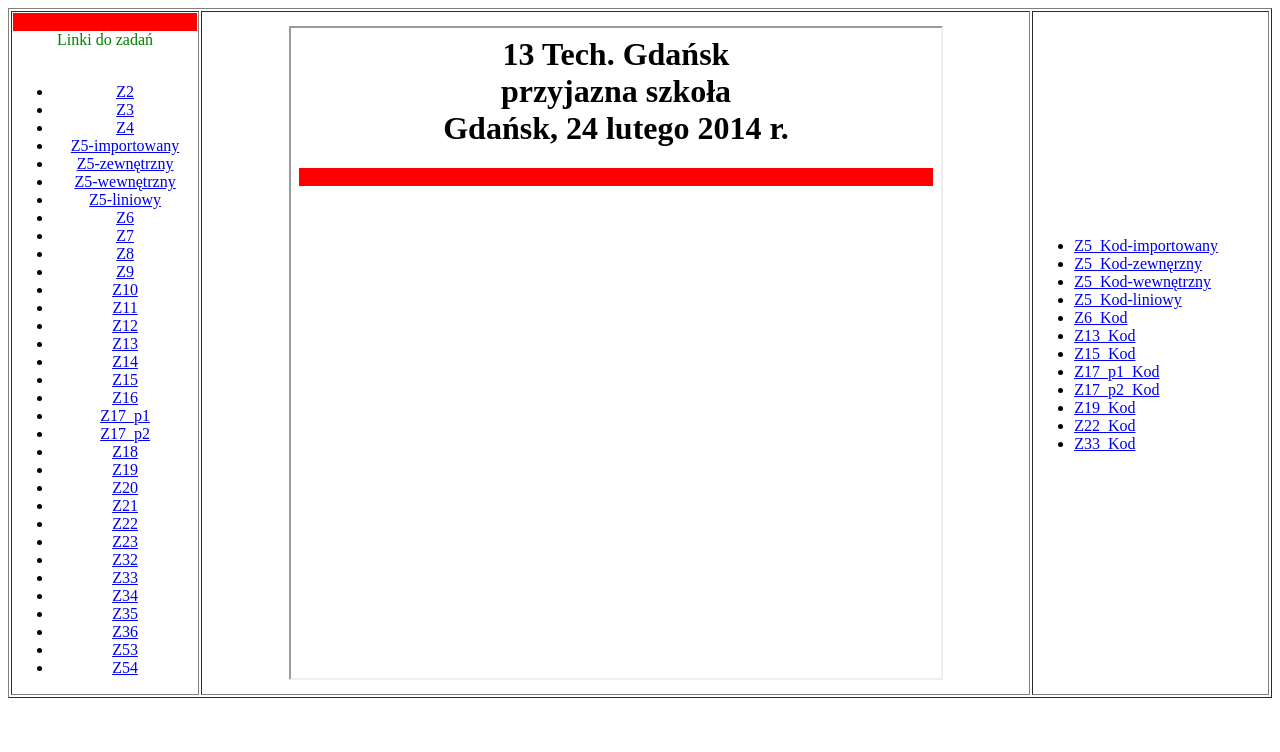
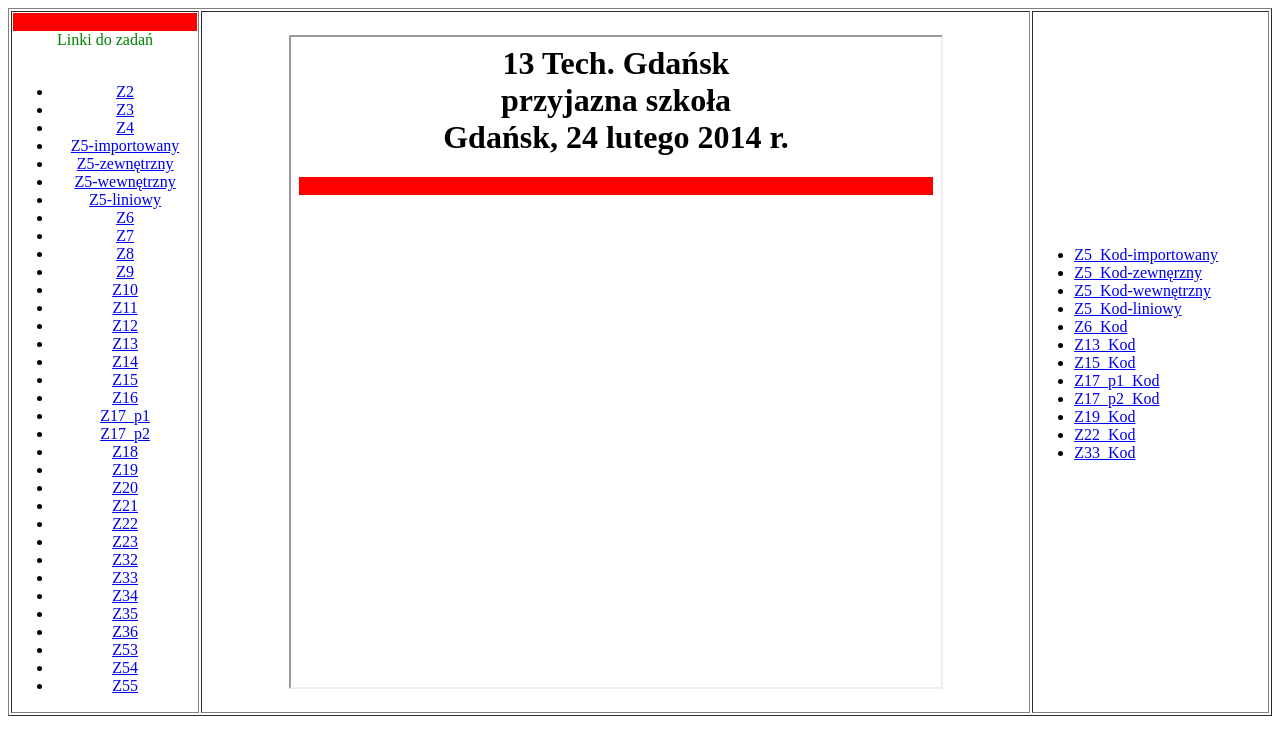
Before and after one commit to 65wino/CSS-2, a plain HTML site: page index.html in a window 1280 px wide. Drawn offline with Linux system fonts and the light colour scheme.

Commit message:
Update index.html

```diff
--- a/index.html
+++ b/index.html
@@ -44,6 +44,8 @@
              <li><a href="Brok_z36.html" target="strony">Z36</a></li>
              <li><a href="Brok_z53.html" target="strony">Z53</a></li>
              <li><a href="Brok_z54.html" target="strony">Z54</a></li>
+             <li><a href="Brok_z55.html" target="strony">Z55</a></li>
+
 
 
 
```
